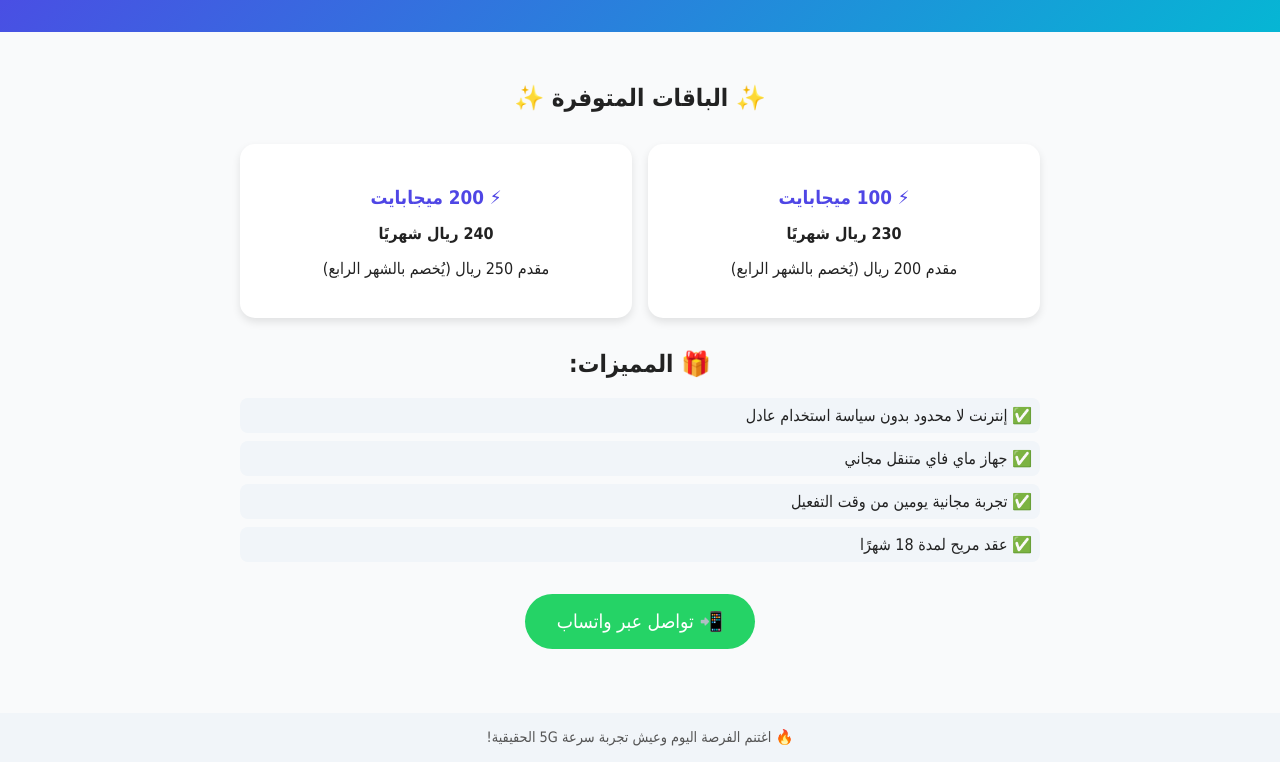
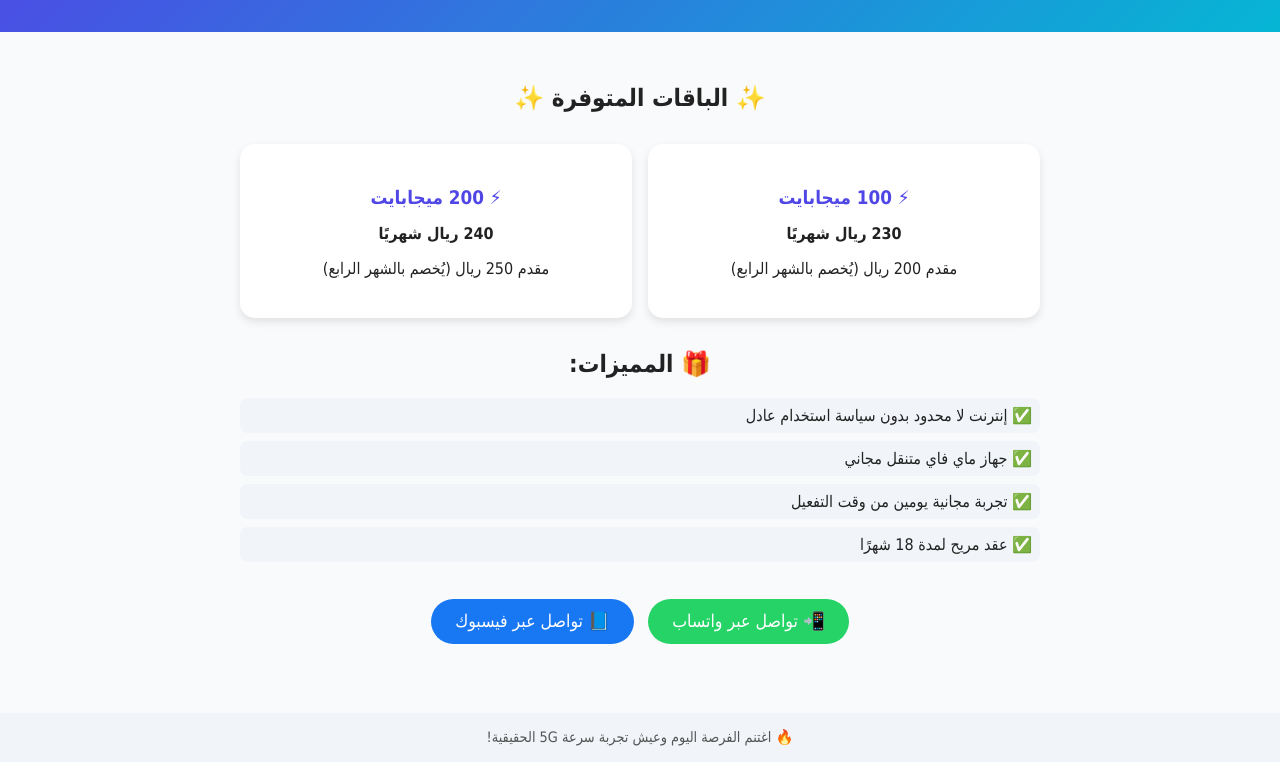
Before and after one commit to RamadanKher/router, a plain HTML site: page index.html in a window 1280 px wide. Shown: the part 112-874 px from the top of the page. Drawn offline with Linux system fonts and the light colour scheme.

Commit message:
Add files via upload

```diff
--- a/index.html
+++ b/index.html
@@ -63,16 +63,25 @@
     }
     .cta a {
       display: inline-block;
-      background: #25d366;
       color: white;
       text-decoration: none;
-      font-size: 1.2rem;
-      padding: 1rem 2rem;
+      font-size: 1.1rem;
+      padding: 0.8rem 1.5rem;
       border-radius: 50px;
       transition: 0.3s;
+      margin: 0.3rem;
     }
-    .cta a:hover {
+    .cta a.whatsapp {
+      background: #25d366;
+    }
+    .cta a.whatsapp:hover {
       background: #1da851;
+    }
+    .cta a.facebook {
+      background: #1877f2;
+    }
+    .cta a.facebook:hover {
+      background: #145dbf;
     }
     footer {
       background: #f1f5f9;
@@ -112,7 +121,8 @@
     </ul>
 
     <div class="cta">
-      <a href="https://wa.me/966560073121" target="_blank">📲 تواصل عبر واتساب</a>
+      <a href="https://wa.me/966560073121" target="_blank" class="whatsapp">📲 تواصل عبر واتساب</a>
+      <a href="https://www.facebook.com/share/1BEPvix4u2/" target="_blank" class="facebook">📘 تواصل عبر فيسبوك</a>
     </div>
   </section>
 
```
